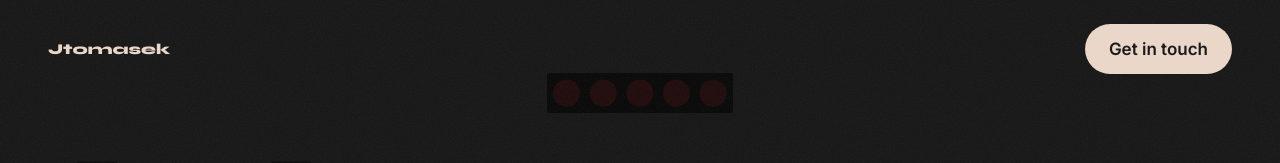
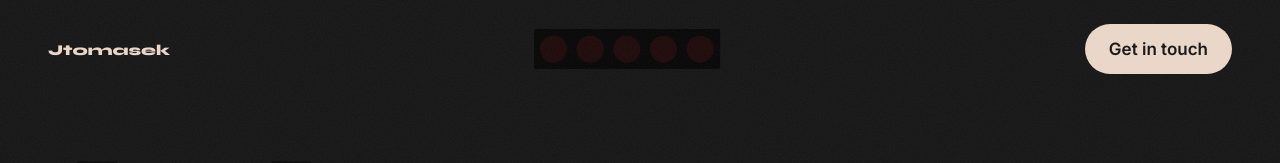
Before and after one commit to jTomasek-ux/portfolio, a Next.js app: page / in a window 1280 px wide. Shown: the top 163 px of the page. Built offline with nearby package versions, Linux system fonts and the light colour scheme; a web font is replaced by a local one.

Commit message:
car 1/2 animation done and light fully working all bugs done

```diff
--- a/app/components/Header.tsx
+++ b/app/components/Header.tsx
@@ -2,22 +2,25 @@
 
 import { motion } from "framer-motion";
 import Link from "next/link";
+import F1Lights from "./F1Lights";
 
 interface HeaderProps {
   isDark: boolean;
+  onF1LightsOut?: () => void;
 }
 
 const ease: [number, number, number, number] = [0.25, 0.46, 0.45, 0.94];
 
-export default function Header({ isDark }: HeaderProps) {
+const reveal = {
+  initial: { opacity: 0, y: -8 },
+  animate: { opacity: 1, y: 0 },
+  transition: { duration: 0.7, delay: 0.05, ease },
+} as const;
+
+export default function Header({ isDark, onF1LightsOut }: HeaderProps) {
   return (
-    <motion.header
-      className="fixed top-0 left-0 right-0 z-50 flex items-center justify-between px-8 py-6 md:px-12"
-      initial={{ opacity: 0, y: -8 }}
-      animate={{ opacity: 1, y: 0 }}
-      transition={{ duration: 0.7, delay: 0.05, ease }}
-    >
-      {/* ── Logo ── */}
+    <header className="fixed top-0 left-0 right-0 z-50 flex items-center justify-between px-8 py-6 md:px-12">
+      <motion.div className="shrink-0" {...reveal}>
         <Link
           href="/"
           style={{
@@ -32,7 +35,11 @@ export default function Header({ isDark }: HeaderProps) {
         >
           Jtomasek
         </Link>
+      </motion.div>
 
+      <F1Lights onLightsOut={onF1LightsOut} />
+
+      <motion.div className="shrink-0" {...reveal}>
         <a
           href="mailto:tomasekjan08@email.cz"
           className="group inline-flex items-center justify-center rounded-full bg-[#ebd8c9] px-6 py-3 font-cta text-[17px] font-semibold leading-[26px] text-[#171717] no-underline outline-none transition-[color,box-shadow] focus-visible:ring-2 focus-visible:ring-[#171717] focus-visible:ring-offset-2 focus-visible:ring-offset-[#171717]"
@@ -48,6 +55,7 @@ export default function Header({ isDark }: HeaderProps) {
             </span>
           </span>
         </a>
-    </motion.header>
+      </motion.div>
+    </header>
   );
 }
--- a/app/components/HeroPage.tsx
+++ b/app/components/HeroPage.tsx
@@ -20,13 +20,9 @@ export default function HeroPage() {
 
   return (
     <>
-      <Header isDark={isDark} />
+      <Header isDark={isDark} onF1LightsOut={handleF1LightsOut} />
       <main>
-        <HeroSection
-          isDark={isDark}
-          f1LightsOut={f1LightsOut}
-          onF1LightsOut={handleF1LightsOut}
-        />
+        <HeroSection isDark={isDark} f1LightsOut={f1LightsOut} />
         <AboutSection />
       </main>
     </>
--- a/app/components/HeroSection.tsx
+++ b/app/components/HeroSection.tsx
@@ -4,7 +4,6 @@ import { useRef } from "react";
 import { motion } from "framer-motion";
 import GlitchText, { type GlitchTextHandle } from "./GlitchText";
 import F1Car from "./f1Car";
-import F1Lights from "./F1Lights";
 
 /* Arrow icon is now served from public/images/ as a static asset */
 const ARROW_URL = "/images/noun-arrow-3255106.png";
@@ -12,7 +11,6 @@ const ARROW_URL = "/images/noun-arrow-3255106.png";
 interface HeroSectionProps {
   isDark: boolean;
   f1LightsOut?: boolean;
-  onF1LightsOut?: () => void;
 }
 
 /* ─── Shared easing curve ─────────────────────────────────── */
@@ -39,11 +37,7 @@ function ScrollArrowIcon({ className }: { className?: string }) {
   );
 }
 
-export default function HeroSection({
-  isDark,
-  f1LightsOut = false,
-  onF1LightsOut,
-}: HeroSectionProps) {
+export default function HeroSection({ isDark, f1LightsOut = false }: HeroSectionProps) {
   const glitchJan     = useRef<GlitchTextHandle>(null);
   const glitchTomasek = useRef<GlitchTextHandle>(null);
 
@@ -85,9 +79,6 @@ export default function HeroSection({
             className="flex min-w-0 w-full max-w-full flex-col gap-[0.5in]"
             style={{ containerType: "inline-size" }}
           >
-            <div className="flex w-full justify-center">
-              <F1Lights onLightsOut={onF1LightsOut} />
-            </div>
             <F1Car raceAway={f1LightsOut} />
             <motion.p
               className="uppercase"
```
Lines whose indentation alone changed are shown as unchanged.
